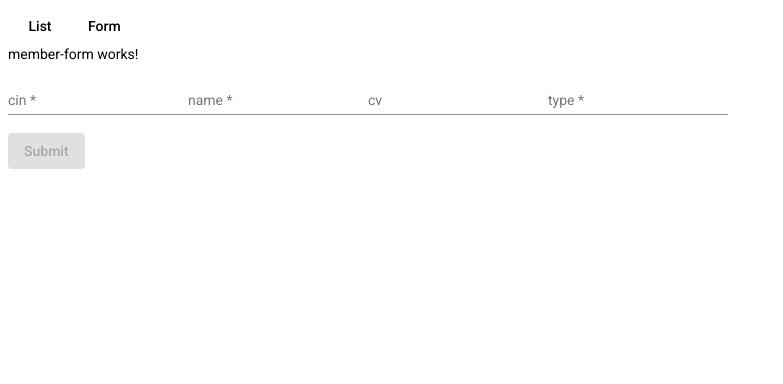
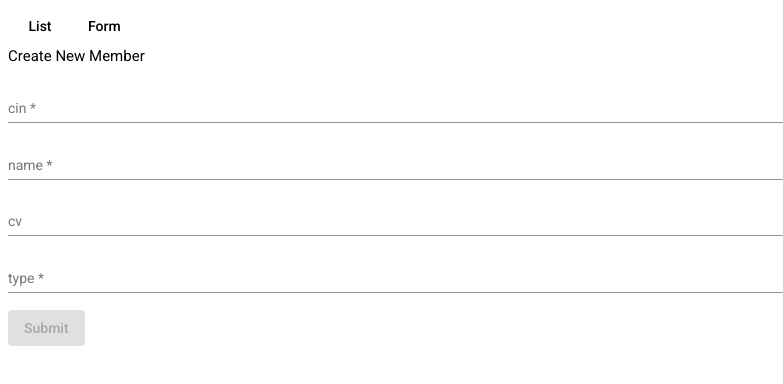
Before and after one commit to chlegou/enis21-lab-s3, an Angular app: page /member-form in a window 1280 px wide. Shown: the top 384 px of the page, without its empty margins (0-783 px from the left). Built offline with nearby package versions, Linux system fonts and the light colour scheme.

Commit message:
add flex layout.

```diff
--- a/package.json
+++ b/package.json
@@ -17,6 +17,7 @@
     "@angular/common": "~10.2.0",
     "@angular/compiler": "~10.2.0",
     "@angular/core": "~10.2.0",
+    "@angular/flex-layout": "~10.0.0-beta.32",
     "@angular/forms": "~10.2.0",
     "@angular/material": "^10.2.7",
     "@angular/platform-browser": "~10.2.0",
--- a/src/@root/shared.module.ts
+++ b/src/@root/shared.module.ts
@@ -1,13 +1,16 @@
 import {NgModule} from '@angular/core';
 import {MaterialModule} from './material/material.module';
+import {FlexLayoutModule} from '@angular/flex-layout';
 
 
 @NgModule({
   imports: [
     MaterialModule,
+    FlexLayoutModule,
   ],
   exports: [
     MaterialModule,
+    FlexLayoutModule,
   ]
 })
 export class SharedModule {
--- a/src/app/member-form/member-form.component.html
+++ b/src/app/member-form/member-form.component.html
@@ -1,19 +1,28 @@
-<p>member-form works!</p>
+<div class="container">
 
-<form [formGroup]="form" *ngIf="!!form" (ngSubmit)="onSubmit()">
+  <h4>Create New Member</h4>
+
+  <form [formGroup]="form" *ngIf="!!form" (ngSubmit)="onSubmit()" class="form" fxLayout="column">
+
     <mat-form-field>
       <input matInput placeholder="cin" formControlName="cin">
     </mat-form-field>
+
     <mat-form-field>
       <input matInput placeholder="name" formControlName="name">
     </mat-form-field>
+
     <mat-form-field>
-    <input matInput placeholder="cv"  formControlName="cv">
+      <input matInput placeholder="cv" formControlName="cv">
     </mat-form-field>
+
     <mat-form-field>
-    <input matInput placeholder="type" formControlName="type" >
+      <input matInput placeholder="type" formControlName="type">
     </mat-form-field>
+
     <div class="form-element">
       <button mat-raised-button color="primary" type="submit" class="button" [disabled]="form.invalid">Submit</button>
     </div>
+
   </form>
+</div>
```
Also changed, not shown: 1 other file (tests, documents, lock files or other folders). Lines whose indentation alone changed are shown as unchanged.
